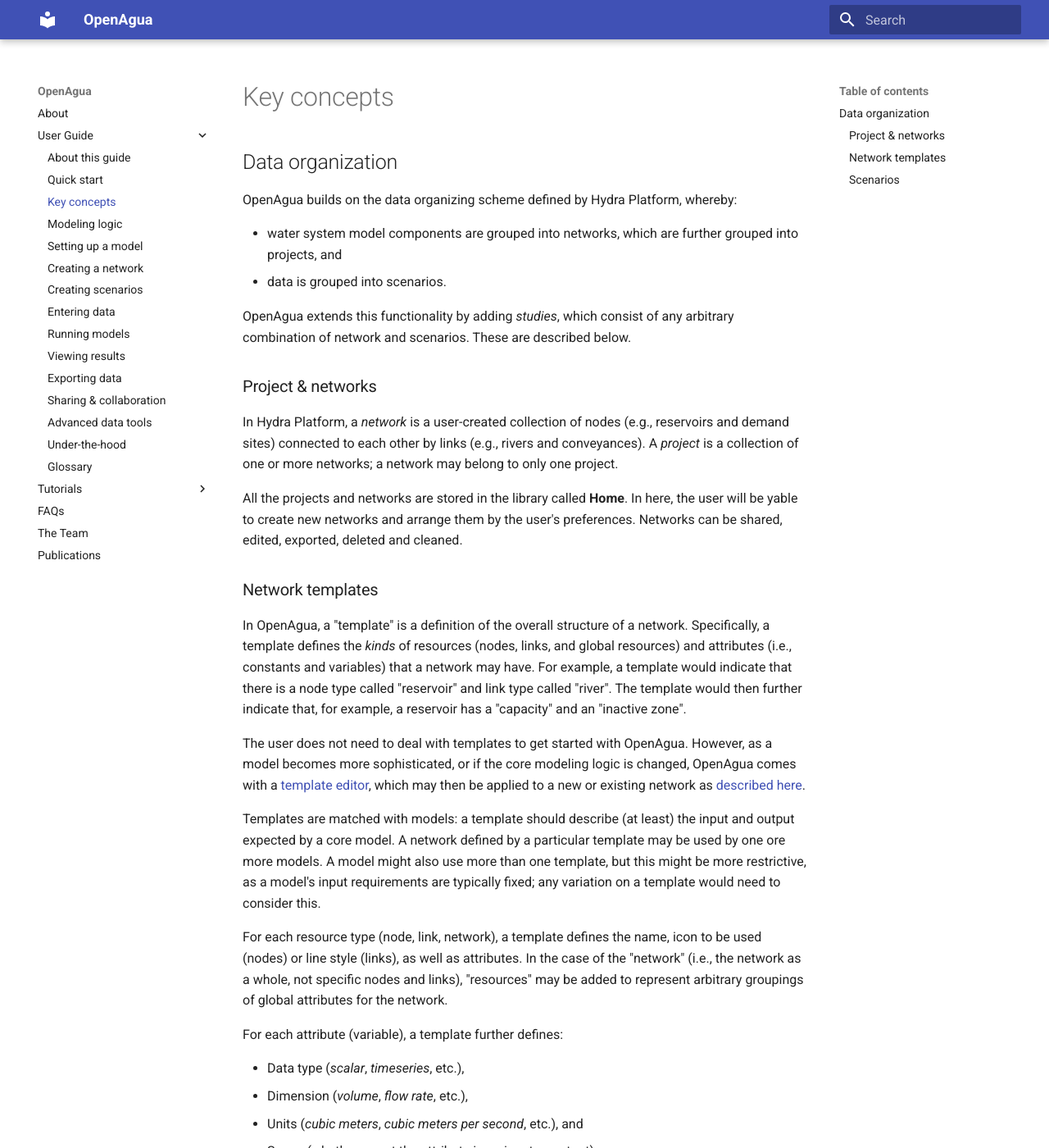
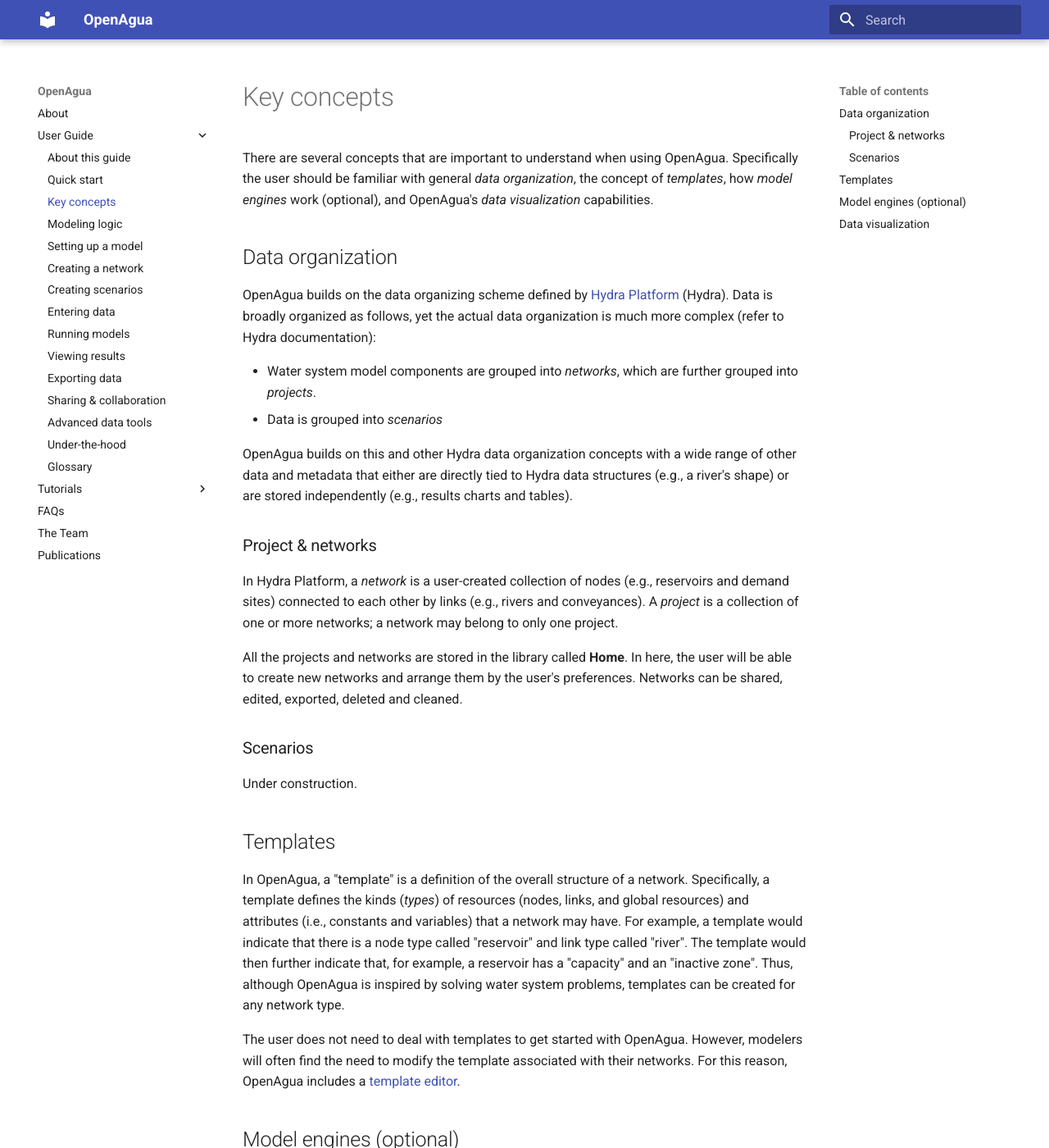
Before and after one commit to OpenAgua/openagua-documentation, an MkDocs documentation site: the page built from docs/user-guide/key-concepts.md, in a window 1280 px wide and 1400 px high. Shown: the whole window at 82% size. Built offline with MkDocs 1.6.1 and Material for MkDocs 9.7.7, drawn with Linux system fonts in a browser that asks for light colours; old or Windows-style settings are respelled for this version of MkDocs; some of the changed text lies outside the part shown.

Commit message:
update key concepts & templates

```diff
--- a/docs/user-guide/key-concepts.md
+++ b/docs/user-guide/key-concepts.md
@@ -1,35 +1,36 @@
 # Key concepts
+
+There are several concepts that are important to understand when using OpenAgua. Specifically the user should be familiar with general *data organization*, the concept of *templates*, how *model engines* work (optional), and OpenAgua's *data visualization* capabilities.
 
 ## Data organization
 
-OpenAgua builds on the data organizing scheme defined by Hydra Platform, whereby:
+OpenAgua builds on the data organizing scheme defined by [Hydra Platform](www.hydraplatform.org) \(Hydra\). Data is broadly organized as follows, yet the actual data organization is much more complex \(refer to Hydra documentation\):
 
-* water system model components are grouped into networks, which are further grouped into projects, and
-* data is grouped into scenarios.
+* Water system model components are grouped into *networks*, which are further grouped into *projects*.
+* Data is grouped into *scenarios*
 
-  OpenAgua extends this functionality by adding _studies_, which consist of any arbitrary combination of network and scenarios. These are described below.
+OpenAgua builds on this and other Hydra data organization concepts with a wide range of other data and metadata that either are directly tied to Hydra data structures \(e.g., a river's shape\) or are stored independently \(e.g., results charts and tables\).
 
 ### Project & networks
 
-In Hydra Platform, a _network_ is a user-created collection of nodes \(e.g., reservoirs and demand sites\) connected to each other by links \(e.g., rivers and conveyances\). A _project_ is a collection of one or more networks; a network may belong to only one project.
+In Hydra Platform, a *network* is a user-created collection of nodes \(e.g., reservoirs and demand sites\) connected to each other by links \(e.g., rivers and conveyances\). A *project* is a collection of one or more networks; a network may belong to only one project.
 
-All the projects and networks are stored in the library called **Home**. In here, the user will be yable to create new networks and arrange them by the user's preferences. Networks can be shared, edited, exported, deleted and cleaned.
-
-### Network templates
-
-In OpenAgua, a "template" is a definition of the overall structure of a network. Specifically, a template defines the _kinds_ of resources \(nodes, links, and global resources\) and attributes \(i.e., constants and variables\) that a network may have. For example, a template would indicate that there is a node type called "reservoir" and link type called "river". The template would then further indicate that, for example, a reservoir has a "capacity" and an "inactive zone".
-
-The user does not need to deal with templates to get started with OpenAgua. However, as a model becomes more sophisticated, or if the core modeling logic is changed, OpenAgua comes with a [template editor](https://github.com/openagua/openagua-documentation/tree/f19ba5dcd6e831142525f48888c806f2925f6afe/user-guide/setting-up-model/README.md#define-the-model-template), which may then be applied to a new or existing network as [described here](https://github.com/openagua/openagua-documentation/tree/f19ba5dcd6e831142525f48888c806f2925f6afe/user-guide/setting-up-model/README.md#createedit-networks).
-
-Templates are matched with models: a template should describe \(at least\) the input and output expected by a core model. A network defined by a particular template may be used by one ore more models. A model might also use more than one template, but this might be more restrictive, as a model's input requirements are typically fixed; any variation on a template would need to consider this.
-
-For each resource type \(node, link, network\), a template defines the name, icon to be used \(nodes\) or line style \(links\), as well as attributes. In the case of the "network" \(i.e., the network as a whole, not specific nodes and links\), "resources" may be added to represent arbitrary groupings of global attributes for the network.
-
-For each attribute \(variable\), a template further defines:
-
-* Data type \(_scalar_, _timeseries_, etc.\),
-* Dimension \(_volume_, _flow rate_, etc.\),
-* Units \(_cubic meters_, _cubic meters per second_, etc.\), and
-* Scope \(whether or not the attribute is an input or output\).
+All the projects and networks are stored in the library called **Home**. In here, the user will be able to create new networks and arrange them by the user's preferences. Networks can be shared, edited, exported, deleted and cleaned.
 
 ### Scenarios
+
+Under construction.
+
+## Templates
+
+In OpenAgua, a "template" is a definition of the overall structure of a network. Specifically, a template defines the kinds (*types*) of resources \(nodes, links, and global resources\) and attributes \(i.e., constants and variables\) that a network may have. For example, a template would indicate that there is a node type called "reservoir" and link type called "river". The template would then further indicate that, for example, a reservoir has a "capacity" and an "inactive zone". Thus, although OpenAgua is inspired by solving water system problems, templates can be created for any network type.
+
+The user does not need to deal with templates to get started with OpenAgua. However, modelers will often find the need to modify the template associated with their networks. For this reason, OpenAgua includes a [template editor](./user-guide/configuration/network-templates.md).
+
+## Model engines (optional)
+
+Under construction.
+
+## Data visualization
+
+Under construction.
```
Also changed, not shown: docs/user-guide/configuration/network-templates.md (+17 -0 lines).
